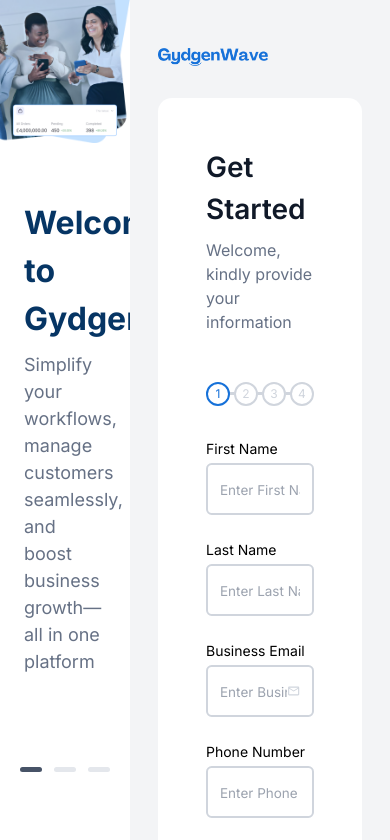
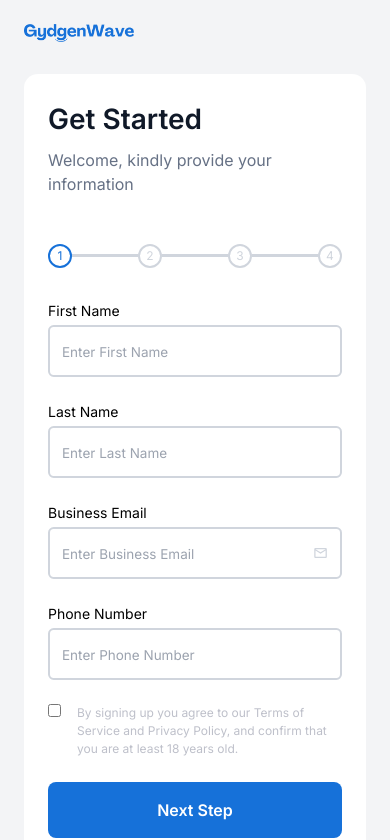
Before and after one commit to Wrttnspknbrkn/GydGenWave, a React (Vite) app: page /sign-up in a window 390 px wide. Shown: the top 840 px of the page. Built offline with nearby package versions, Linux system fonts and the light colour scheme.

Commit message:
updated responsive

```diff
--- a/src/pages/authentication/Register.jsx
+++ b/src/pages/authentication/Register.jsx
@@ -10,20 +10,20 @@ const Login = () => {
     <div className="min-h-screen grid grid-cols-12">
       {activeTab != 3 ? (
         <>
-          <div className="col-span-4">
+          <div className="hidden lg:flex lg:col-span-4">
             <InfoSide formStep={activeTab} />
           </div>
-          <div className="col-span-8 bg-gray-100 p-12">
+          <div className="col-span-12 lg:col-span-8 bg-gray-100 p-6 lg:p-12">
             <AuthForms activeTab={activeTab} setActiveTab={setActiveTab} />
           </div>
         </>
       ) : (
-        <div className="bg-gray-100 w-screen flex justify-center items-center">
+        <div className="bg-gray-100 w-screen flex p-12 justify-center items-center">
           <div className="w-[600px]">
             <img src={logo} alt="logo" className="w-[110px]" />
-            <div className=" bg-white rounded-[14px] p-12 mt-8 flex flex-col items-center">
+            <div className=" bg-white rounded-[14px] p-6 md:p-12 mt-8 flex flex-col items-center">
               <img src={email} alt="img" className="h-[150px]" />
-              <h3 className="font-semibold text-[28px]">
+              <h3 className="font-semibold text-[28px] text-center">
                 You're almost there!
               </h3>
               <div className="mt-4">
--- a/src/pages/authentication/components/AuthForms.jsx
+++ b/src/pages/authentication/components/AuthForms.jsx
@@ -11,7 +11,7 @@ const AuthForms = ({ activeTab, setActiveTab }) => {
     <div className="flex justify-center items-center h-full">
       <div className="w-[600px]">
         <img src={logo} alt="logo" className="w-[110px]" />
-        <div className="bg-white p-12 rounded-[14px] mt-8">
+        <div className="bg-white p-6 md:p-12 rounded-[14px] mt-8">
           {activeTab == 0 && (
             <>
               <h3 className="text-[#101928] text-[28px] font-semibold">
```
